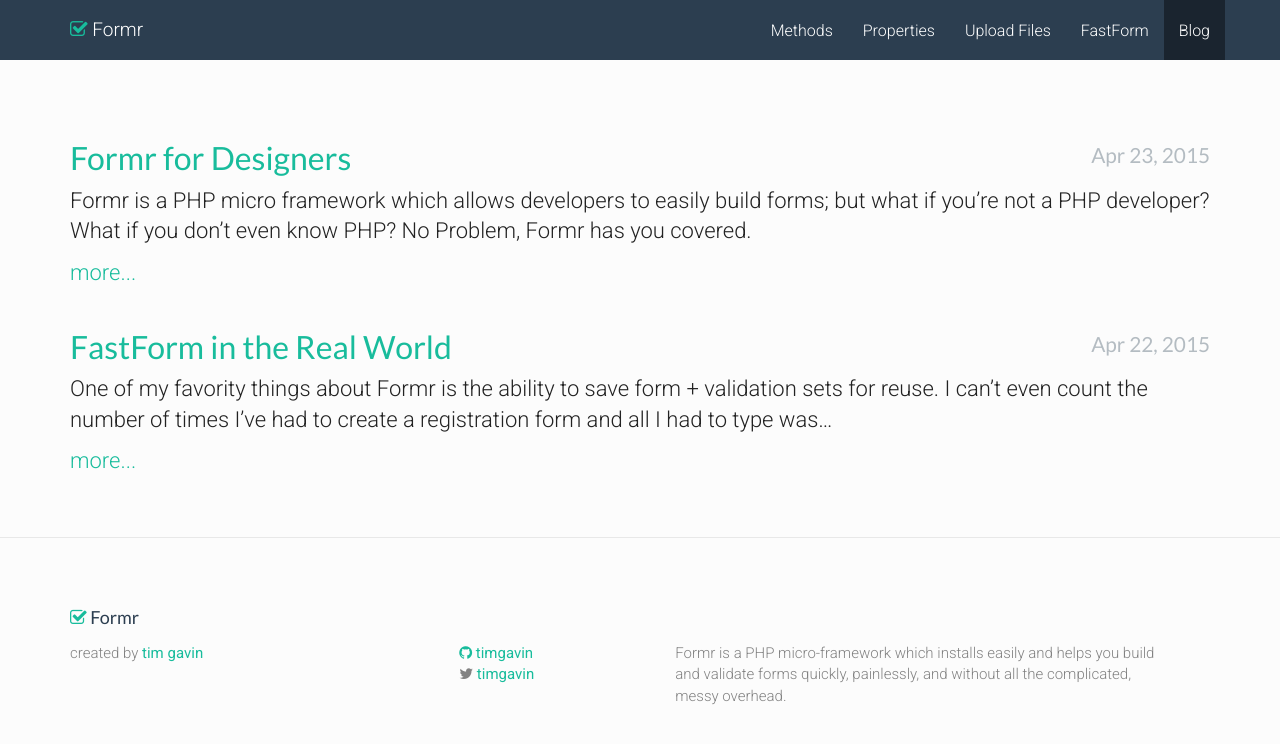
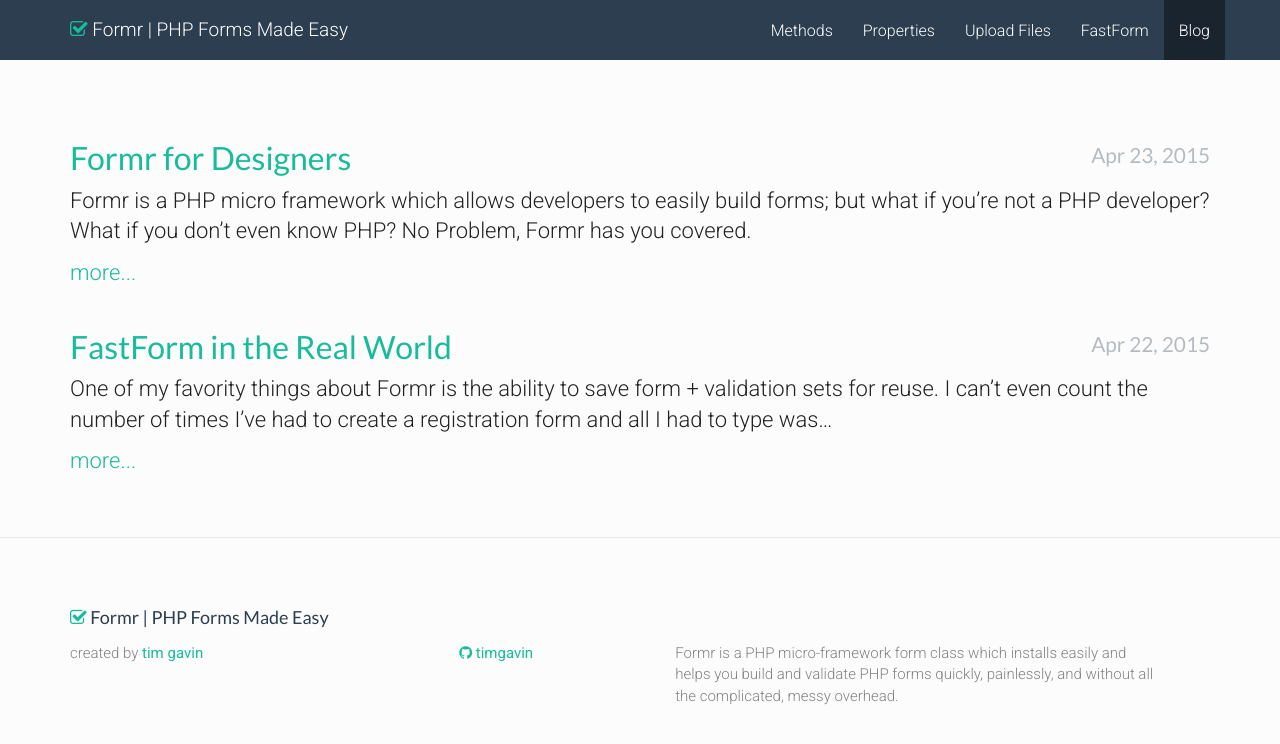
Before and after one commit to formr/formr.github.io, a Jekyll site: the page built from blog.md, in a window 1280 px wide. Shown: the top 744 px of the page. Built offline with Jekyll 4.4.1, drawn with Linux system fonts in a browser that asks for light colours; nearby versions of some CDN libraries.

Commit message:
updated docs and meta tags

```diff
--- a/_config.yml
+++ b/_config.yml
@@ -1,11 +1,10 @@
 # Site settings
-title: Formr
+title: Formr | PHP Forms Made Easy
 email: tim@timgavin.name
 description: > # this means to ignore newlines until "baseurl:"
-  Formr is a PHP micro-framework which installs easily and helps you build and validate forms quickly, painlessly, and without all the complicated, messy overhead.
+  Formr is a PHP micro-framework form class which installs easily and helps you build and validate PHP forms quickly, painlessly, and without all the complicated, messy overhead.
 baseurl: ""
 url: "https://formr.github.io"
-twitter_username: timgavin
 github_username:  timgavin
 google_analytics: UA-2126511-9
 markdown: kramdown
--- a/blog.md
+++ b/blog.md
@@ -1,11 +1,12 @@
 ---
 layout: default
-title: Blog
+title: Formr | Blog
+description: Learn how to easily build PHP forms with Formr.
 permalink: /blog/
 sitemap:
   priority: 0.7
   changefreq: weekly
-  lastmod: 2015-04-22T00:00:00
+  lastmod: 2019-06-20T00:00:00
 ---
 
 <div class="home">
```
Also changed, not shown: fastform.md (+20 -19 lines), methods.md (+16 -3 lines), properties.md (+3 -2 lines), upload_files.md (+3 -2 lines).
